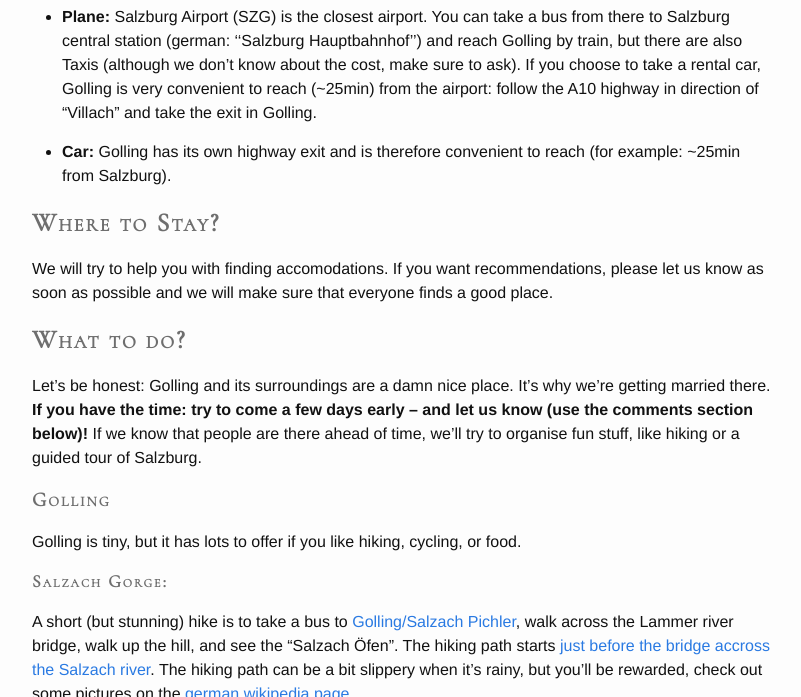
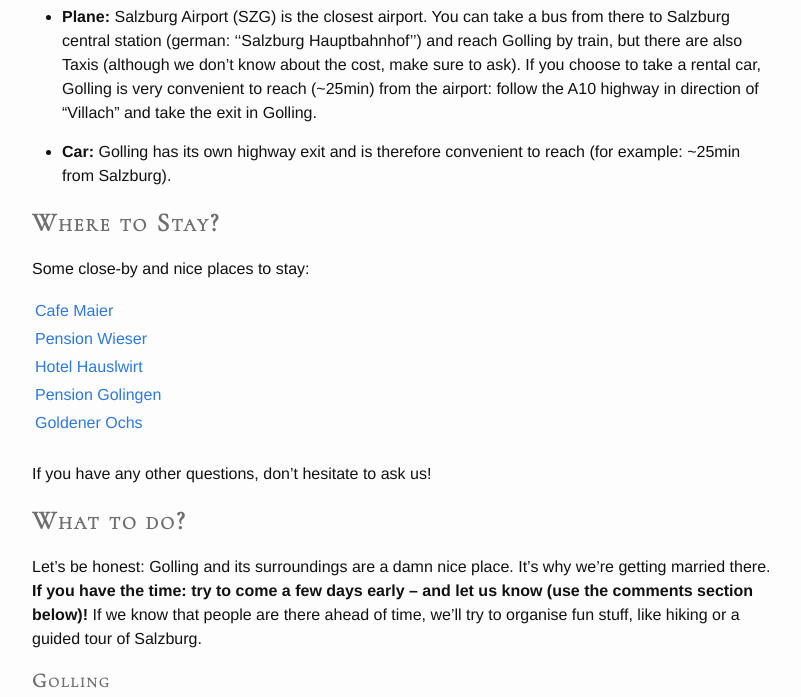
Before and after one commit to stephan-kim/stephan-kim.github.io, a Jekyll site: the page built from travel-info-en.markdown, in a window 1280 px wide and 900 px high, scrolled down 946 px, cut to the strip 0-697 px from the top of the window. Shown: the whole strip, without its empty margins (238-1039 px from the left). Built offline with Jekyll 4.4.1, drawn with Linux system fonts in a browser that asks for light colours; comment, search, counter and statistics services are not loaded.

Commit message:
[travel-info] adding hotel recommendations.

```diff
--- a/travel-info-en.markdown
+++ b/travel-info-en.markdown
@@ -42,9 +42,16 @@ throughout the night. Refer to the [calendar page](./calendar.html) for details.
 
 ### Where to Stay?
 
-We will try to help you with finding accomodations. If you want recommendations,
-please let us know as soon as possible and we will make sure that everyone finds
-a good place.
+Some close-by and nice places to stay:
+
+| [Cafe Maier](http://www.cafemaier.at/en/index.htm) |
+| [Pension Wieser](http://www.pension-wieser.at/)    |
+| [Hotel Hauslwirt](http://www.hauslwirt.at/en/)     |
+| [Pension Golingen](http://www.golingen.at/de/)     |
+| [Goldener Ochs](http://www.goldenerochs.co.at/)    |
+
+<br>
+If you have any other questions, don't hesitate to ask us!
 
 ### What to do?
 
```
Also changed, not shown: travel-info-de.markdown (+10 -3 lines).
